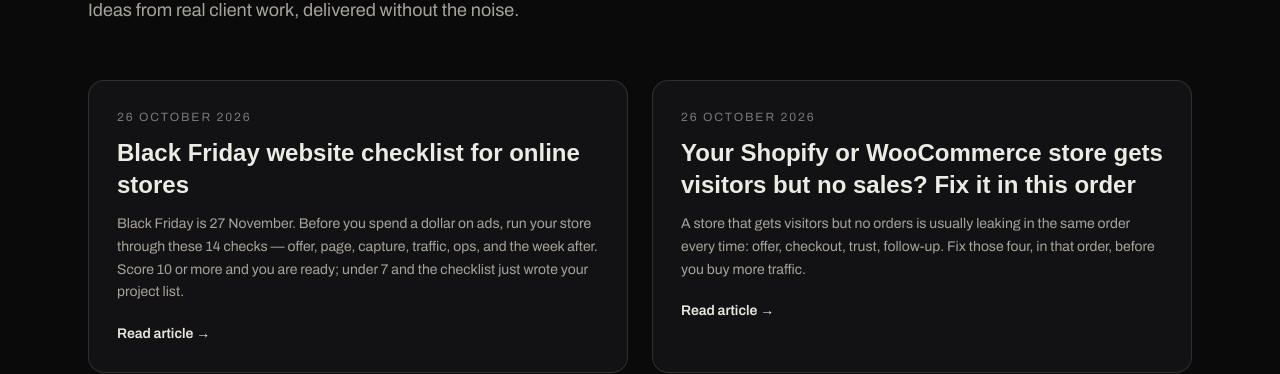
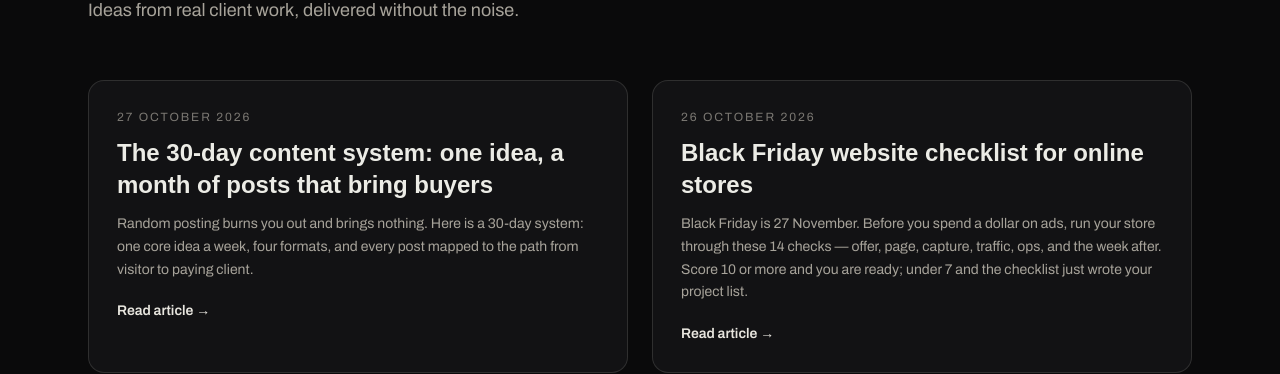
Before and after one commit to rafsaaanrakib/rakibwebstudio, a Next.js app: page /blog in a window 1280 px wide. Shown: the part 465-839 px from the top of the page. Built offline with nearby package versions, Linux system fonts and the light colour scheme; no server answers; a web font is replaced by a local one.

Commit message:
Publish blog post 6: The 30-day content system (cluster complete)

```diff
--- a/data/posts.ts
+++ b/data/posts.ts
@@ -10,6 +10,28 @@ export type Post = {
 };
 
 export const posts: Post[] = [
+  {
+    slug: "30-day-content-system",
+    title: "The 30-day content system: one idea, a month of posts that bring buyers",
+    date: "2026-10-27",
+    excerpt: "Random posting burns you out and brings nothing. Here is a 30-day system: one core idea a week, four formats, and every post mapped to the path from visitor to paying client.",
+    body: [
+      "Most small businesses do content the same way: post whenever they feel inspired, run out of ideas by week two, go quiet by week three, then conclude content doesn't work for them. Content isn't the problem. The lack of a system is.",
+      "This is the last post in the visitor-to-customer series, and it answers the question the other five leave behind: once your site is clear and converting, what do you actually publish, week after week, without burning out? If you haven't read the series, start with [the pillar post](/blog/why-website-not-turning-visitors-into-customers) — this one assumes your site already passes the [7-leaks check](/blog/website-traffic-no-sales-7-leaks). Content sent to a leaking site is just expensive noise.",
+      "Before the calendar, one rule that fixes half of all bad content: every post must do exactly one of three jobs. First, attract — help the right stranger find you. That means answering a question your buyers already ask, in their words, not industry jargon. Second, prove — show that you can do what you claim. A before-and-after, a real result, a client problem you solved, a mistake you fixed. Proof is what turns a visitor into someone who trusts you. Third, invite — give the reader one clear next step. A free audit, a checklist, a consultation, a product page. Not five links. One.",
+      "If a post does none of these three, it doesn't go out, no matter how pretty it is. Likes are not a job. A post can get a thousand likes and bring zero enquiries, and for a business, that post failed.",
+      "Here is the whole system. You pick one core idea per week — four ideas total — and each idea becomes four pieces of content. That's sixteen posts in thirty days, from four ideas, without ever staring at a blank screen wondering what to post. The four formats, same every week: first, the long piece — one article, video, or detailed post that teaches the idea properly. This is the anchor everything else points to. Second, the short video — the same idea in under sixty seconds, face to camera, one point only. This is what travels. Third, the practical tip — one concrete step from the idea, written so someone can use it today without hiring you. Fourth, the proof — a real example, result, or story that shows the idea working. If you don't have a client story yet, use your own work as the example. Your own site rebuild, your own numbers, your own mistakes — all of it counts.",
+      "Publish four days a week and leave the other days for replies, comments, and reusing what already worked. Daily posting is how people burn out by day twelve. Four days a week for a month beats seven days a week for a fortnight, every time.",
+      "Week 1 is the problem week. Your core idea is the single biggest problem your buyers face before they ever meet you. A bakery's problem week is why homemade bread goes stale in a day. A web studio's is why a beautiful website brings no enquiries. Write the long piece first, then cut the short video, the tip, and the proof from it. By Sunday you have four posts and, more importantly, you have learned your own rhythm.",
+      "Week 2 is the proof week. The core idea is the result you deliver. Show the work, not the claim. A shop shows a restock that sold out in a day and explains what changed. A service business shows a client's before-and-after — messy first draft, clean final version, and the result in between. Proof week is usually the week strangers start replying, because proof is the one thing competitors can't copy with a nicer template.",
+      "Week 3 is the how-it-works week. The core idea is your process, explained plainly. People don't buy what they don't understand, so walk them through it: what happens first, what you need from them, how long it takes, what it costs to start. This is also the week to publish your offer clearly — the thing week 1 and week 2 earned you the right to say. If you skipped the first two weeks and opened with the offer, that's why it flopped.",
+      "Week 4 is the trust-and-invite week. The core idea is the objection everyone thinks but nobody says: is this worth the money, what if it doesn't work for me, why you and not someone cheaper. Answer it honestly, including the cases where you're not the right fit. Then invite: one post with one next step — the audit, the checklist, the booking link. End the month with an invitation, not another tip.",
+      "The repurposing loop is what makes this sustainable. You never write sixteen separate things. You write four long pieces, and each one gets cut three ways: the short video script is the long piece's opening and one example; the tip is its most useful step, posted alone; the proof is the story you already told inside it, posted with a photo. One more loop most people skip: at the end of each week, take the post that got the most genuine replies — not likes, replies — and turn it into next week's long piece. Your audience is literally telling you what to write about. Listen to them instead of guessing.",
+      "After thirty days, don't judge the month by follower count. Judge it by four numbers: profile visits, link clicks, genuine replies or DMs, and enquiries. If a format consistently brings replies and clicks, do more of it next month. If a format gets likes and nothing else, cut it, no matter how fun it is to make. Then repeat the system with four new core ideas. Month two is easier than month one, because you now know which formats your buyers actually respond to, and you have a month of proof to draw on.",
+      "Three mistakes kill this system. First, posting only offers. A feed that is all buy now, discount today, limited slots trains people to ignore you. The ratio in this system is three teaching or proof posts for every one invitation. Earn the ask. Second, copying trends that don't fit your buyers. A trending sound or format that brings the wrong audience is worse than a quiet post that brings the right one. Your buyers' questions beat the algorithm's mood. Third, publishing without capture. Every long piece should end with somewhere for the interested reader to go — a checklist, a newsletter, a booking page. If someone reads your best post and has nowhere to go next, you just gave away your best work for free. The [free website checklist](/checklist) on this site exists for exactly that reason.",
+      "You don't need a content team, a studio, or a month of planning. You need one core idea — the biggest problem your buyers face — and four days this week to turn it into four posts. Do that four weeks in a row and you have a month of content, a clearer message, and a list of what your buyers actually respond to. That is the whole visitor-to-customer system, end to end: a clear site, pages that convert, the right traffic, capture and follow-up, and now a content rhythm that feeds all of it without burning you out. The book this series is based on, [Website to Customers](/ebook), puts the full system with worksheets and a 30-day action plan in one place, if you want the whole thing on paper. Pick your week 1 idea tonight. Write the long piece tomorrow. The system starts the moment you stop waiting for inspiration.",
+    ],
+  },
   {
     slug: "black-friday-website-checklist-online-stores",
     title: "Black Friday website checklist for online stores",
```
